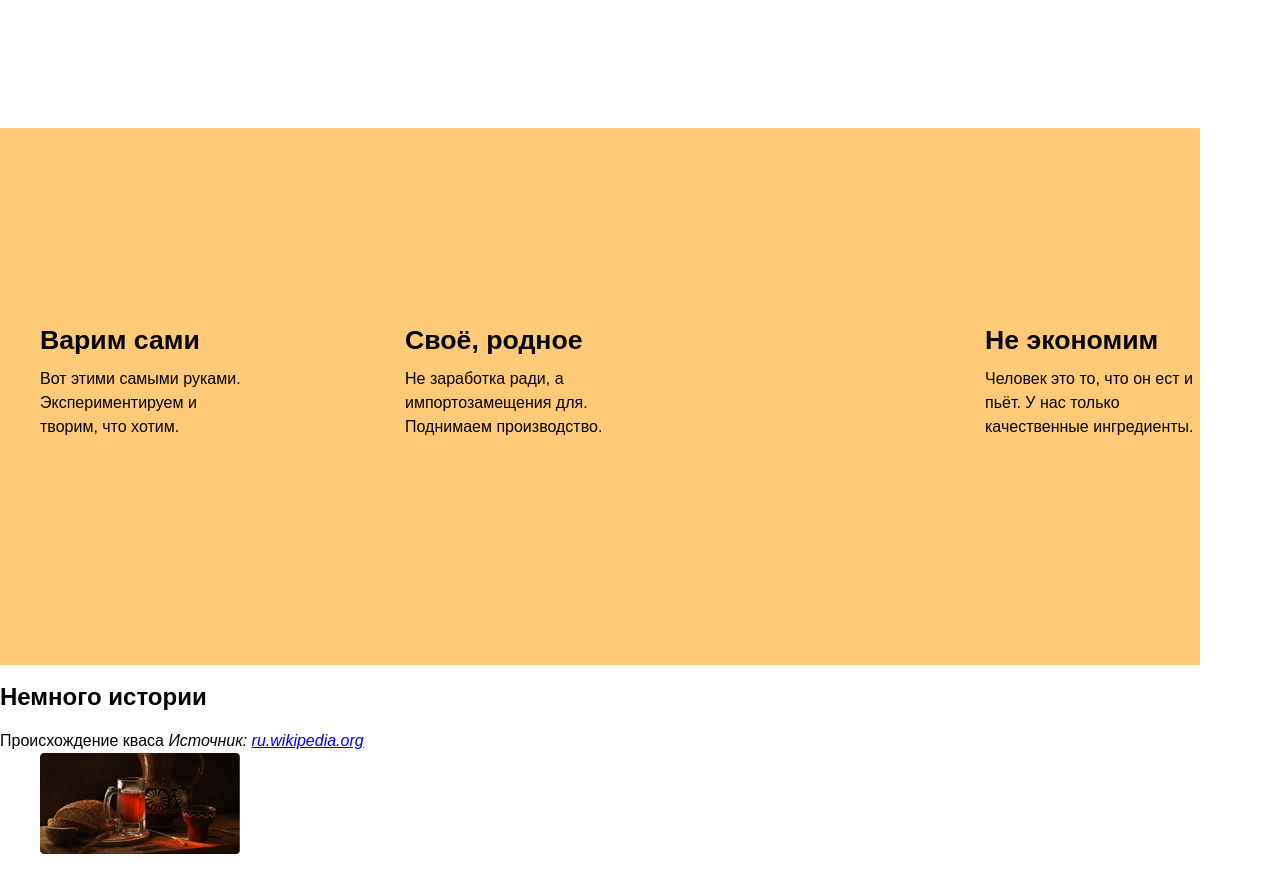
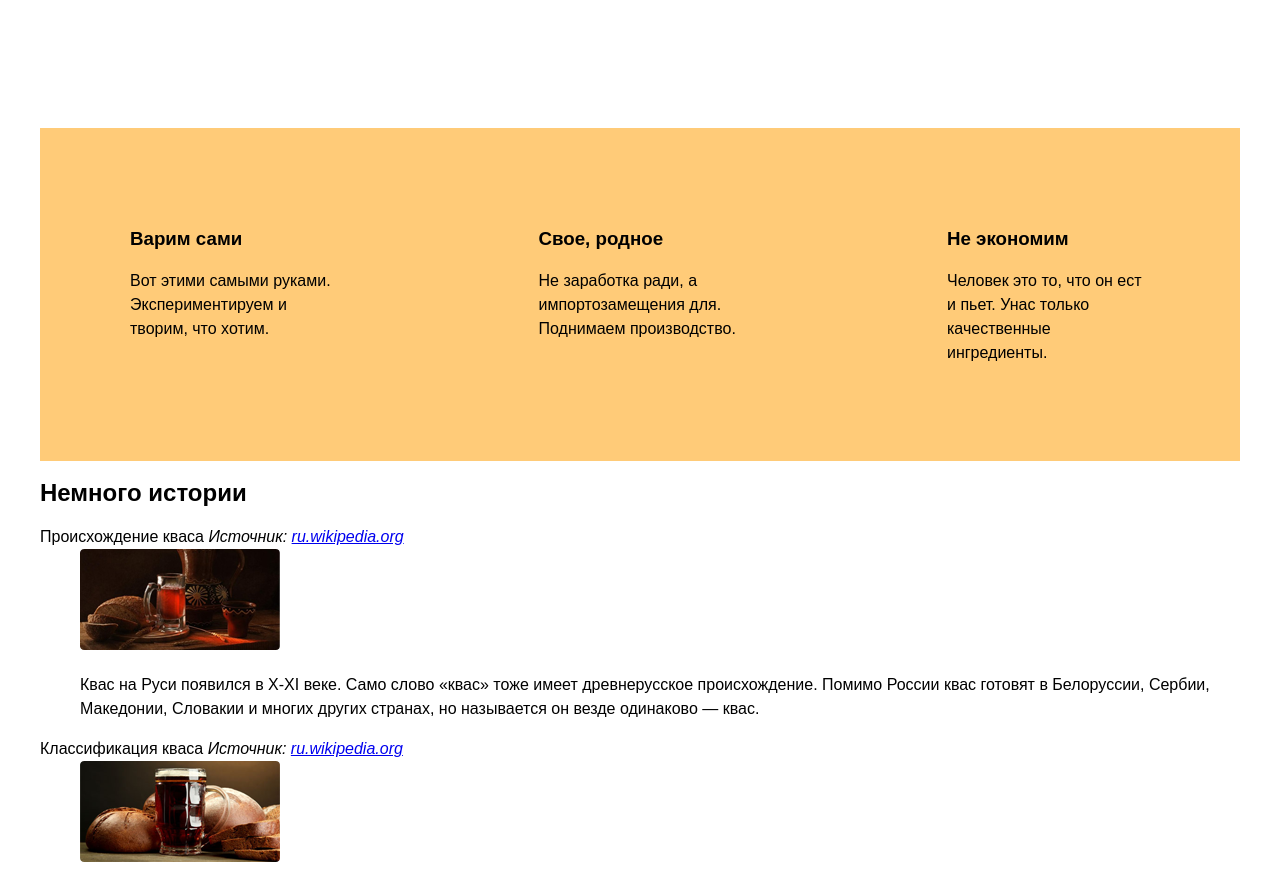
Before and after one commit to alenag03/kvast, a plain HTML site: page index.html in a window 1280 px wide. Shown: the part 1620-2494 px from the top of the page. Drawn offline with Linux system fonts and the light colour scheme.

Commit message:
option list layout

```diff
--- a/css/style.css
+++ b/css/style.css
@@ -1,16 +1,16 @@
 body {
-    width: 1200px;
-    margin: 0;
-    padding: 0;
-    font-size: 16px;
-    line-height: 24px;
-    font-family: Arial, sans-serif;
-    color: black;
-    background-color: #ffffff;
+    width:            1200px;
+    margin:           0 auto;
+    padding:          0;
+    font-size:        16px;
+    line-height:      24px;
+    font-family:      Arial, sans-serif;
+    color:            black;
+    background-color: #fff;
 }
 
 .container {
-    width: 800px;
+    width:  800px;
     margin: 0 auto;
 }
 
@@ -19,41 +19,41 @@ body {
 }
 
 .background-image {
-    min-height: 515px;
-    padding-top: 35px;
-    background-image: url("../img/wheat-back.jpg");
-    background-repeat: no-repeat;
+    min-height:          515px;
+    padding-top:         35px;
+    background-image:    url("../img/wheat-back.jpg");
+    background-repeat:   no-repeat;
     background-position: bottom;
-    background-size: cover;
+    background-size:     cover;
 }
 
 .page-header img {
-    float: left;
-    width: 145px;
+    float:  left;
+    width:  145px;
     height: 80px;
 }
 
 .main-nav {
-    float: left;
-    width: 700px;
-    margin: 0;
-    padding: 0;
-    border-top: 1px solid rgba(221, 222, 216, 0.2);
+    float:         left;
+    width:         700px;
+    margin:        0;
+    padding:       0;
+    border-top:    1px solid rgba(221, 222, 216, 0.2);
     border-bottom: 1px solid rgba(221, 222, 216, 0.2);
 }
 
 .main-nav li {
-    float: left;
+    float:          left;
     text-transform: uppercase;
-    list-style: none;
-    margin: 0;
-    margin-left: 50px;
-    padding: 0;
+    list-style:     none;
+    margin:         0;
+    margin-left:    50px;
+    padding:        0;
 }
 
 .main-nav a {
     text-decoration: none;
-    color: white;
+    color:           white;
 }
 
 .main-nav a:hover {
@@ -65,55 +65,49 @@ body {
 }
 
 .promo {
-    font-size: 70px;
+    font-size:   70px;
     line-height: 70px;
     font-weight: bold;
-    text-align: center;
-    color: white;
+    text-align:  center;
+    color:       white;
     padding-top: 150px;
 }
 
 .container h1,
 .container h3 {
-    font-size: 40px;
-    line-height: 61px;
-    font-weight: bold;
+    font-size:      40px;
+    line-height:    61px;
+    font-weight:    bold;
     text-transform: uppercase;
-    padding: 0;
-    margin: 0;
-    margin-top: 94px;
+    padding:        0;
+    margin:         0;
+    margin-top:     94px;
 }
 
 .container .new-first {
-    float: left;
-    width: 400px;
-    padding: 0;
+    float:         left;
+    width:         400px;
+    padding:       0;
     margin-bottom: 180px;
 }
 
 .wrapper .new-second {
-    float: right;
-    width: 400px;
-    padding: 0;
+    float:         right;
+    width:         400px;
+    padding:       0;
     margin-bottom: 180px;
 }
 
 .wrapper {
 
-    padding-left: 95.5;
-    padding-right: 95.5;
-    margin: 0 auto;
+    padding-left:     95.5;
+    padding-right:    95.5;
+    margin:           0 auto;
     background-color: rgb(255, 203, 120);
 }
 
 .color {
     background-color: rgb(255, 203, 120);
-}
-
-.color::after {
-    content: "";
-    display: block;
-    clear: both;
 }
 
 .wrapper li {
@@ -122,21 +116,34 @@ body {
 }
 
 .wrapper .list {
-    float: left;
-    width: 215px;
-    margin-top: 170px;
+    float:         left;
+    width:         215px;
+    margin-top:    170px;
     margin-bottom: 210px;
-    margin-right: 150px;
+    margin-right:  150px;
 }
 
 .wrapper .list:last-child {
-    float: right;
+    float:        right;
     margin-right: 0;
 }
 
 .wrapper h2 {
-    font-size: 20pt;
+    font-size:   20pt;
     line-height: 30pt;
-    width: 215px;
-    height: 25px;
+    width:       215px;
+    height:      25px;
 }
+
+.options-list {
+    display:         flex;
+    flex-flow:       row nowrap;
+    justify-content: space-between;
+    align-content:   center;
+    padding:         80px 90px;
+    width:           1020px;
+}
+
+.options-list-item {
+    width: 203px;
+}
--- a/index.html
+++ b/index.html
@@ -70,21 +70,31 @@
 		<b>90 Р.</b>
 	</div>
 </article>
-    <section class="wrapper color clearfix">
-     <ul>
-       <div class="list">
-       <h2><li>Варим сами</li></h2>
-       <p>Вот этими самыми руками. Экспериментируем и творим, что хотим.</p>
+<section class="wrapper color clearfix options-list">
+	<div class="options-list-item">
+		<h3 class="options-list-item__text">
+			Варим сами
+		</h3>
+		<p>
+			Вот этими самыми руками. Экспериментируем и творим, что хотим.
+		</p>
 	</div>
-      <div class="list">
-       <h2><li>Своё, родное</li></h2>
-       <p>Не заработка ради, а импортозамещения для. Поднимаем производство.</p>
+	<div class="options-list-item">
+		<h3 class="options-list-item__text">
+			Свое, родное
+		</h3>
+		<p>
+			Не заработка ради, а импортозамещения для. Поднимаем производство.
+		</p>
 	</div>
-      <div class="list">
-       <h2><li>Не экономим</li></h2>
-       <p>Человек это то, что он ест и пьёт. У нас только качественные ингредиенты.</p>
+	<div class="options-list-item">
+		<h3 class="options-list-item__text">
+			Не экономим
+		</h3>
+		<p>
+			Человек это то, что он ест и пьет. Унас только качественные ингредиенты.
+		</p>
 	</div>
-     </ul>
 </section>
 <div class="clearfix">
 	<h2>Немного истории</h2>
--- a/style.css
+++ /dev/null
@@ -1,142 +0,0 @@
-body {
-    width: 1200px;
-    margin: 0;
-    padding: 0;
-    font-size: 16px;
-    line-height: 24px;
-    font-family: Arial, sans-serif;
-    color: black;
-    background-color: #ffffff;
-}
-
-.container {
-    width: 800px;
-    margin: 0 auto;
-}
-
-.clearfix {
-    clear: both;
-}
-
-.background-image {
-    min-height: 515px;
-    padding-top: 35px;
-    background-image: url("../img/wheat-back.jpg");
-    background-repeat: no-repeat;
-    background-position: bottom;
-    background-size: cover;
-}
-
-.page-header img {
-    float: left;
-    width: 145px;
-    height: 80px;
-}
-
-.main-nav {
-    float: left;
-    width: 700px;
-    margin: 0;
-    padding: 0;
-    border-top: 1px solid rgba(221, 222, 216, 0.2);
-    border-bottom: 1px solid rgba(221, 222, 216, 0.2);
-}
-
-.main-nav li {
-    float: left;
-    text-transform: uppercase;
-    list-style: none;
-    margin: 0;
-    margin-left: 50px;
-    padding: 0;
-}
-
-.main-nav a {
-    text-decoration: none;
-    color: white;
-}
-
-.main-nav a:hover {
-    color: #ffcb78;
-}
-
-.main-nav :active {
-    color: rgba(255, 203, 120, 0.3);
-}
-
-.promo {
-    font-size: 70px;
-    line-height: 70px;
-    font-weight: bold;
-    text-align: center;
-    color: white;
-    padding-top: 150px;
-}
-
-.container h1,
-.container h3 {
-    font-size: 40px;
-    line-height: 61px;
-    font-weight: bold;
-    text-transform: uppercase;
-    padding: 0;
-    margin: 0;
-    margin-top: 94px;
-}
-
-.container .new-first {
-    float: left;
-    width: 400px;
-    padding: 0;
-    margin-bottom: 180px;
-}
-
-.wrapper .new-second {
-    float: right;
-    width: 400px;
-    padding: 0;
-    margin-bottom: 180px;
-}
-
-.wrapper {
-
-    padding-left: 95.5;
-    padding-right: 95.5;
-    margin: 0 auto;
-    background-color: rgb(255, 203, 120);
-}
-
-.color {
-    background-color: rgb(255, 203, 120);
-}
-
-.color::after {
-    content: "";
-    display: block;
-    clear: both;
-}
-
-.wrapper li {
-    list-style: none;
-
-}
-
-.wrapper .list {
-    float: left;
-    width: 215px;
-    margin-top: 170px;
-    margin-bottom: 210px;
-    margin-right: 150px;
-}
-
-.wrapper .list:last-child {
-    float: right;
-    margin-right: 0;
-}
-
-.wrapper h2 {
-    font-size: 20pt;
-    line-height: 30pt;
-    width: 215px;
-    height: 25px;
-}
```
Lines whose indentation alone changed are shown as unchanged.
